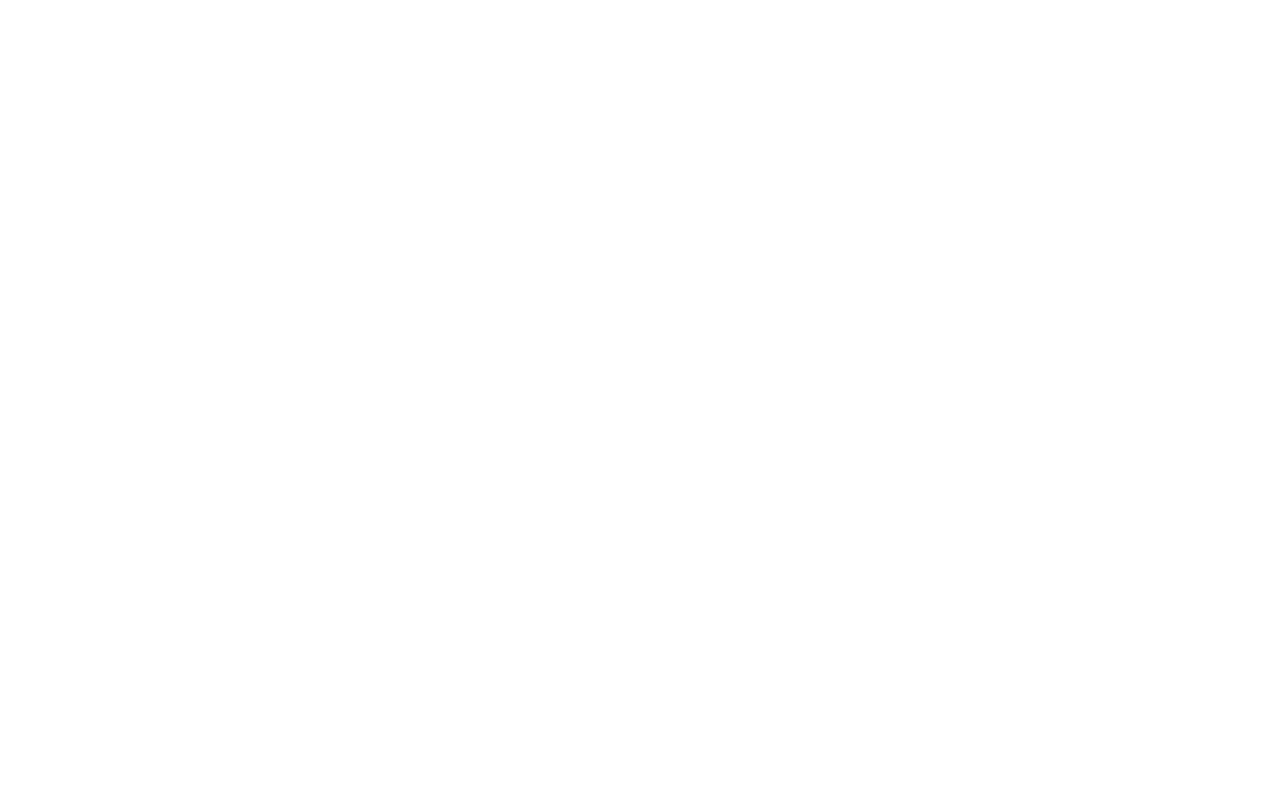
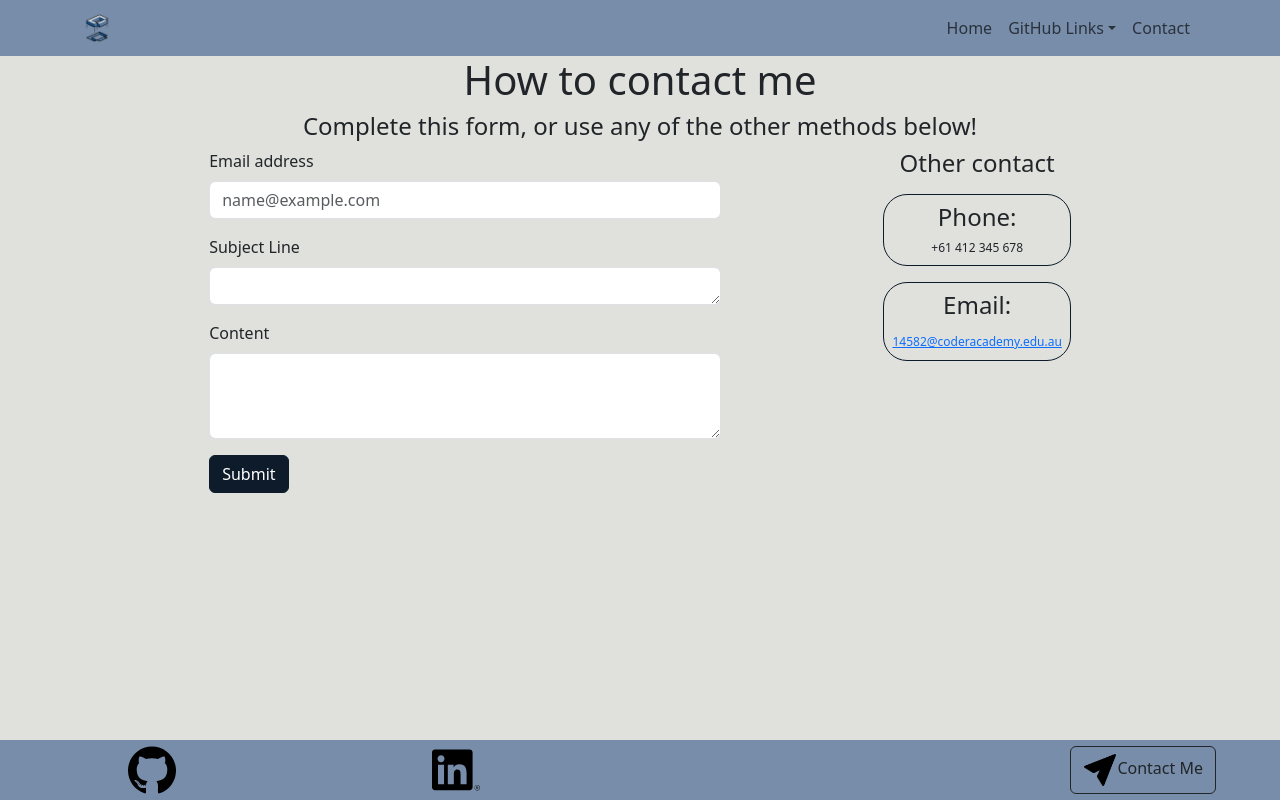
Before and after one commit to dilbot-cot/oct23-t3-hackathon, a React (Vite) app: page /contact in a window 1280 px wide. Before the commit this address had no page. Built offline with nearby package versions, Linux system fonts and the light colour scheme.

Commit message:
feat: main project completed.

```diff
--- a/src/App.jsx
+++ b/src/App.jsx
@@ -5,6 +5,7 @@
 import Template from './pages/_TemplatePage'
 import GitHubRepos from './pages/GithubPage'
 import HomePage from './pages/HomePage'
+import ContactPage from './pages/ContactPage'
 
 
 function App() {
@@ -14,6 +15,7 @@
       <Route path='/' element={<Template />}>
         <Route index element={<HomePage />} />
       <Route path='/repos' element={<GitHubRepos />} />
+      <Route path='/contact' element={<ContactPage />} />
       </Route>
     </Routes>
   )
--- a/src/components/NavBar.jsx
+++ b/src/components/NavBar.jsx
@@ -22,13 +22,12 @@
         <Navbar.Collapse className="justify-content-end">
             <Nav>
                 <Nav.Link href="/">Home</Nav.Link>
-                <Nav.Link href="#abount">About</Nav.Link>
                 <NavDropdown title="GitHub Links" id="basic-nav-dropdown">
                     <NavDropdown.Item href="https://github.com/dilbot-cot">My Profile</NavDropdown.Item>
                     <NavDropdown.Divider />
                     <NavDropdown.Item href="/repos">GitHub Repo List</NavDropdown.Item>
                 </NavDropdown>
-                <Nav.Link href="#contact">Contact</Nav.Link>
+                <Nav.Link href="/contact">Contact</Nav.Link>
 
 
             </Nav>
--- /dev/null
+++ b/src/pages/ContactPage.jsx
@@ -0,0 +1,47 @@
+import '../styles/contactPage.css'
+import Form from 'react-bootstrap/Form';
+import Button from 'react-bootstrap/Button'
+
+export default function ContactPage() {
+
+    return (
+        <div className='wrapper'>
+            <h1>How to contact me</h1>
+            <h4>Complete this form, or use any of the other methods below!</h4>
+            <div className='content'>
+                <div className='form-section'>
+                <Form>
+                    <Form.Group className="mb-3" controlId="formContactEmail">
+                        <Form.Label>Email address</Form.Label>
+                        <Form.Control type="email" placeholder="name@example.com" />
+                    </Form.Group>
+
+                    <Form.Group className="mb-3" controlId="formContactSubject">
+                        <Form.Label>Subject Line</Form.Label>
+                        <Form.Control as="textarea" rows={1} />
+                    </Form.Group>
+
+                    <Form.Group className="mb-3" controlId="formContactBody">
+                        <Form.Label>Content</Form.Label>
+                        <Form.Control as="textarea" rows={3} />
+                    </Form.Group>
+                    <Button variant='primary' type='submit' style={{borderColor: '#0D1B2A', backgroundColor: '#0D1B2A'}}>
+                        Submit
+                    </Button>
+                </Form>
+                </div>
+                <div className='other-contact'>
+                    <h1>Other contact</h1>
+                    <div className='contact-info'>
+                        <h4>Phone:</h4>
+                        <p>+61 412 345 678</p>
+                    </div>
+                    <div className='contact-info'>
+                        <h4>Email:</h4>
+                        <a href='mailto:14582@coderacademy.edu.au'>14582@coderacademy.edu.au</a>
+                    </div>
+                </div>
+            </div>
+        </div>
+    )
+}
--- a/src/pages/HomePage.jsx
+++ b/src/pages/HomePage.jsx
@@ -5,9 +5,7 @@
 
     return (
         <div className="wrapper">
-            <div className="heading">
-                <h1>Dillon's Portfolio</h1>
-            </div>
+            <h1>Dillon's Portfolio</h1>
             <div className="main-content">
                 <div className="image-content">
                     <img src={headshot} />
--- /dev/null
+++ b/src/styles/contactPage.css
@@ -0,0 +1,41 @@
+.wrapper {
+    display: flex;
+    flex-direction: column;
+    align-items: center;
+    background-color: #E0E1DD;
+}
+
+.content {
+    display: flex;
+    align-items: center;
+    justify-content: space-around;
+    min-width: 80vw;
+}
+
+.form-section {
+    min-width: 40vw;
+}
+
+.other-contact {
+    max-width: 40vw;
+    align-self: baseline;
+    text-align: center;
+    h1 {
+        font-size: 24px;
+    }
+}
+
+.contact-info {
+    border: 1px solid #0D1B2A;
+    border-radius: 24px;
+    text-align: center;
+    margin: 1rem 0;
+    padding: .5rem;
+    p {
+        font-size: 12px;
+        margin: 0;
+    }
+    a {
+        font-size: 12px;
+    }
+}
--- a/src/styles/homepage.css
+++ b/src/styles/homepage.css
@@ -1,35 +1,27 @@
+.wrapper {
+    display: flex;
+    flex-direction: column;
+    align-items: center;
+    background-color: #E0E1DD;
+}
+
 .main-content {
     display: flex;
-    justify-content: space-around;
     align-items: center;
-}
-
-.wrapper {
-    background-color: #e0e1dd;
+    justify-content: space-evenly;
+    min-width: 100vw;
 }
 
 .image-content {
-    max-width: 40vw;
     img {
-        max-height: 50vh;
+        max-width: 40vw;
         border-radius: 24px;
     }
 }
 
 .word-content {
+    border: 1px solid #0D1B2A;
+    padding: .5rem;
+    border-radius: 24px;
     max-width: 40vw;
-    border-radius: 24px;
-    padding: 1rem;
-    display: flex;
-    flex-direction: column;
-    align-items: center;
-    background-color: #415a77;
-    color: #E0E1DD;
-    box-shadow: 0 0 2rem #778DA9;
-    h4 {
-        text-decoration: underline #E0E1DD 1px;
-    }
-    p {
-        font-size: 12px;
-    }
 }
```
